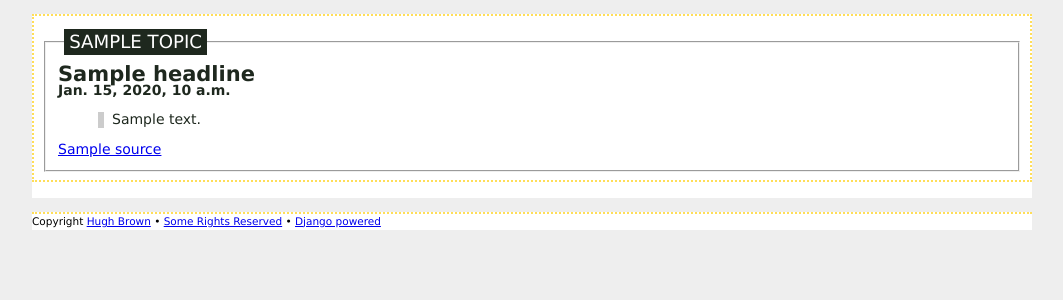
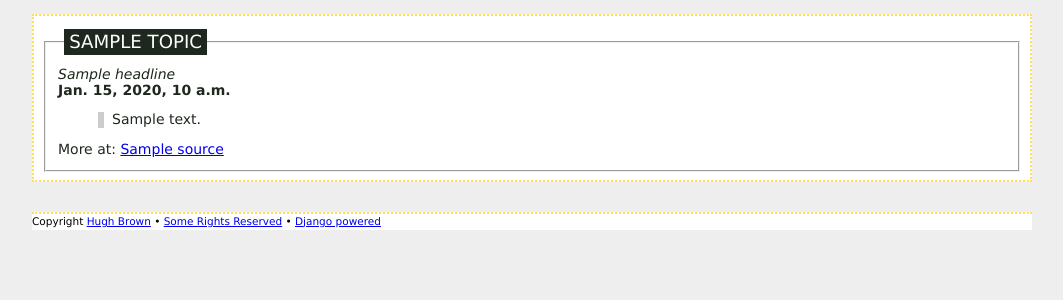
Before and after one commit to hughdbrown/DayLifeNews, a Django app: template templates/main/main.html in a window 1280 px wide. Shown: the part 143-443 px from the top of the page, without its empty margins (108-1171 px from the left). Run offline with Django 3.2, Linux system fonts and the light colour scheme; the template is opened without the code that fills it: most values are stand-ins (such as "Sample title", 1, 10 or a date in 2020); parts of the project's set-up code (start-up, migrations or seed data) failed here and were passed over.

Commit message:
More styling

```diff
--- a/site-media/css/daylifenews.css
+++ b/site-media/css/daylifenews.css
@@ -39,7 +39,7 @@ body {
 	position: relative;
 	background: white;
 }
-
+#content-main {background: rgb(238, 238, 238);}
 #header { border-bottom:2px dotted rgb(255, 222, 88); }
 #footer { border-top:2px dotted rgb(255, 222, 88); }
 #nav {	margin-bottom:16px; }
@@ -50,6 +50,7 @@ body {
 	padding:8px;
 	margin-bottom:16px;
 	border:2px dotted rgb(255, 222, 88);
+	background:white;
 }
 .article { padding:12px; }
 .article-wrapper {
@@ -64,6 +65,8 @@ fieldset {
 
 blockquote { border-left:6px solid #CCC; padding-left:8px; }
 
+.headline { font-style:italic;}
+
 legend {
     text-transform: uppercase;
     font-size: 1.3em;
--- a/templates/main/main.html
+++ b/templates/main/main.html
@@ -20,10 +20,10 @@
     {% with topic.content as article_list %}
         {% for article in article_list %}
             <div class="article">
-            <h2>{{ article.headline }}</h2>
+            <p class="headline">{{ article.headline }}</p>
             <b>{{ article.timestamp }}</b>
             <blockquote>{{ article.excerpt }}</blockquote>
-            <a href="{{ article.url }}">{{ article.source.name }}</a>
+            <p>More at: <a href="{{ article.url }}">{{ article.source.name }}</a></p>
             </div>
             {% if forloop.last %}{% else %}<hr />{% endif %}
         {% endfor %}
```
